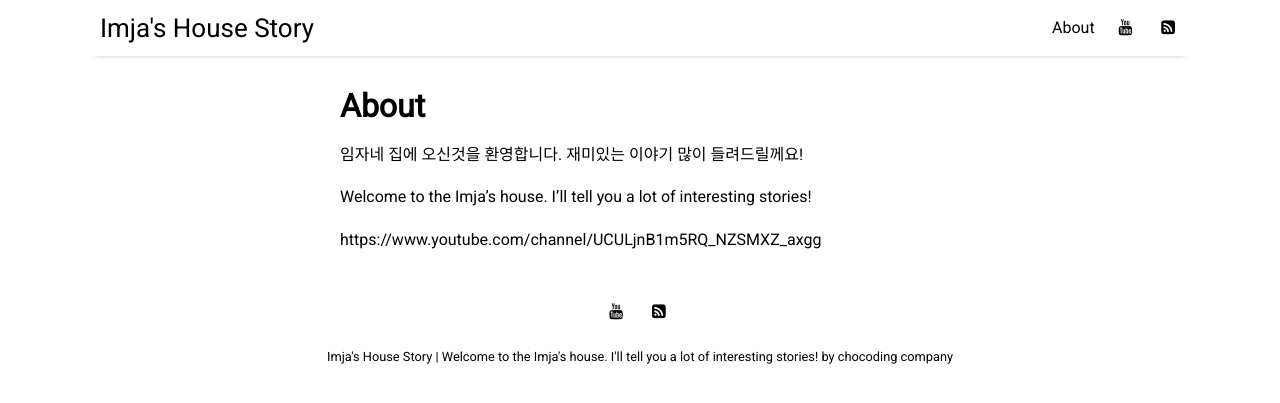
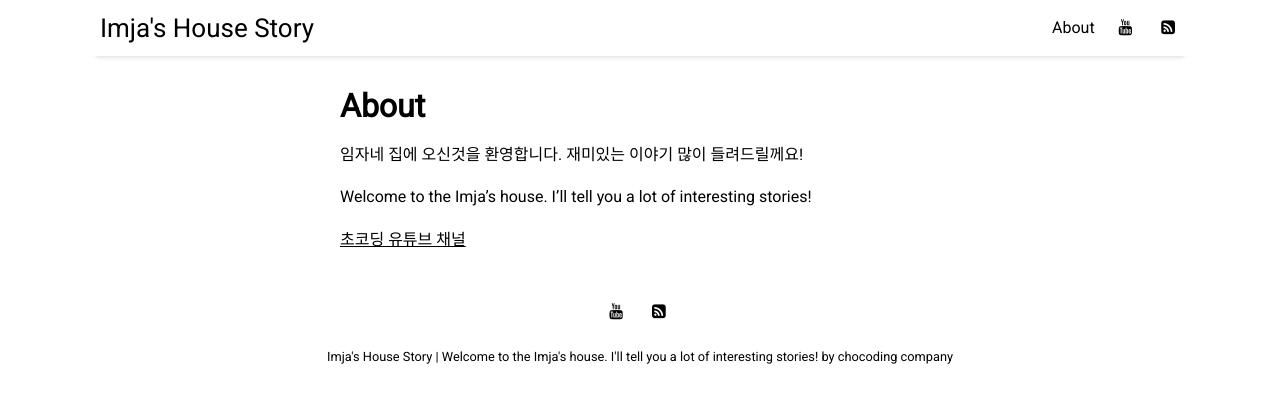
Before and after one commit to msaltnet/imja-house, a Jekyll site: the page built from pages/about.md, in a window 1280 px wide. Shown: the top 403 px of the page. Built offline with Jekyll 4.4.1, drawn with Linux system fonts in a browser that asks for light colours; nearby versions of some CDN libraries.

Commit message:
update contents

```diff
--- a/pages/about.md
+++ b/pages/about.md
@@ -8,4 +8,4 @@ permalink: /about
 
 Welcome to the Imja's house. I'll tell you a lot of interesting stories!
 
-https://www.youtube.com/channel/UCULjnB1m5RQ_NZSMXZ_axgg
+[초코딩 유튜브 채널](https://www.youtube.com/channel/UCULjnB1m5RQ_NZSMXZ_axgg)
```
Also changed, not shown: 1 other file.
